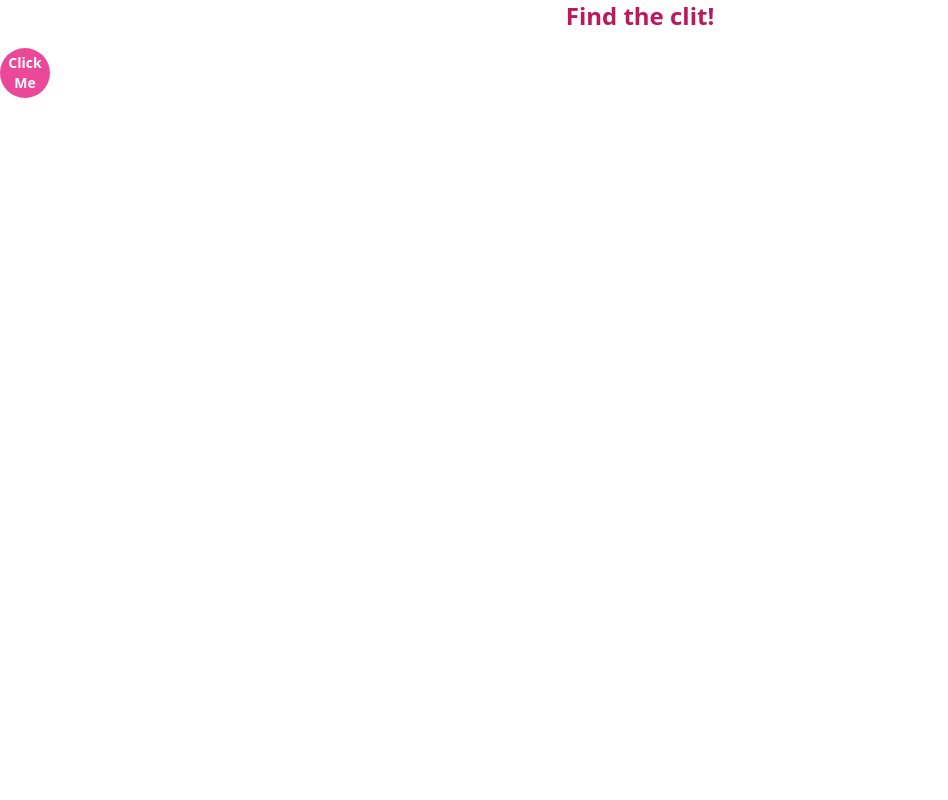
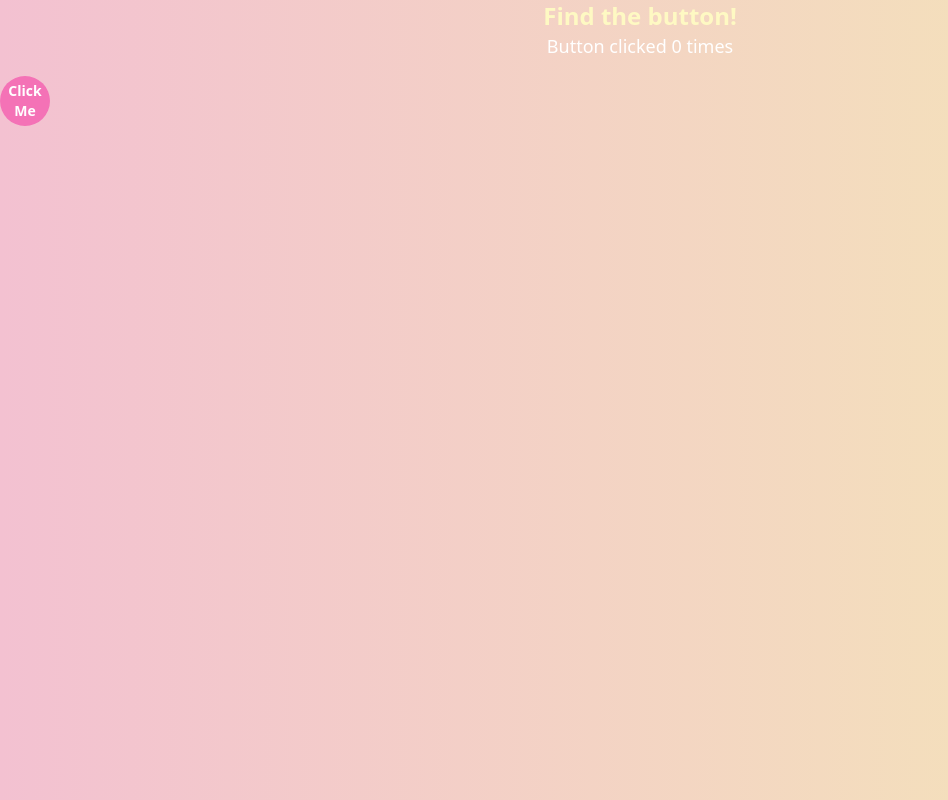
Before and after one commit to Teach-Me-Daddy/rose-halp, a SvelteKit app: page / in a window 1280 px wide. Shown: the whole page, without its empty margins (0-948 px from the left). Built offline with nearby package versions, Linux system fonts and the light colour scheme.

Commit message:
added countdown and styles

```diff
--- a/src/routes/+page.svelte
+++ b/src/routes/+page.svelte
@@ -1,28 +1,45 @@
 <script>
   let positionX = 0;
   let positionY = 0;
+  let clickCount = 0; // button click counter
+  const buttonWidth = 50; // button width
+  const buttonHeight = 50; // button height
 
-    // Function to move the button to a random position on screen
+  // Function to move the button to a random position on screen and start counting clicks
   function moveButton() {
-      positionX = Math.random() * (window.innerWidth - 100); // Adjust for button width
-      positionY = Math.random() * (window.innerHeight - 50); // Adjust for button height
+    // Ensure button stays within view
+    positionX = Math.random() * (window.innerWidth - buttonWidth);
+    positionY = Math.random() * (window.innerHeight - buttonHeight);
+    clickCount += 1; // Click counter
   }
 </script>
 
-  <!-- Tailwind CSS for styling - r u proud?? -->
+<!-- hell yeah tailwind-->
 <div class="mb-4">
-<!-- Title -->
-    <p class="text-2xl font-bold text-center text-pink-700">Find the clit!</p>
+  <!-- title -->
+  <p class="text-2xl font-bold text-center text-yellow-100">Find the button!</p>
+  <p class="text-center text-lg text-white">Button clicked {clickCount} times</p> <!-- Display click count -->
 </div>
 
-  <!-- button moving randomly using inline styles -->
-  <button class="bg-pink-500 hover:bg-pink-700 text-white font-bold py-2 px-4 rounded-full flex items-center justify-center text-sm"
-    style="width: 50px; height: 50px; /* adjust size as needed */
-           transform: translate({positionX}px, {positionY}px); position: absolute;"
-    on:click={moveButton}>
+<button
+  class="bg-pink-400 hover:bg-pink-700 text-white font-bold rounded-full flex items-center justify-center text-sm"
+  style="width: {buttonWidth}px; height: {buttonHeight}px; transform: translate({positionX}px, {positionY}px); position: absolute;"
+  on:click={moveButton}
+>
   Click Me
 </button>
 
+<!-- pastel rainbow gradient background animation. i dunno, it's pretty and gay-->
 <style>
-    /* dunno what i am doing */
+  :global(body) {
+    background: linear-gradient(to right, #f3c1d1, #f4e8b5, #d1f4c6, #b5d6f4, #f4b5f7);
+    background-size: 400% 400%;
+    animation: gradient 15s ease infinite;
+  }
+
+  @keyframes gaydient {
+    0% { background-position: 0% 0%; }
+    50% { background-position: 100% 100%; }
+    100% { background-position: 0% 0%; }
+  }
 </style>
```
Lines whose indentation alone changed are shown as unchanged.
